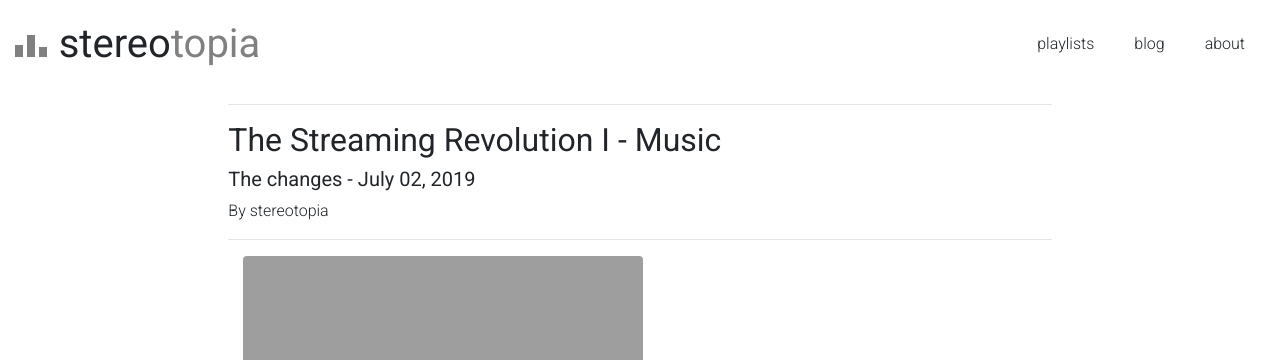
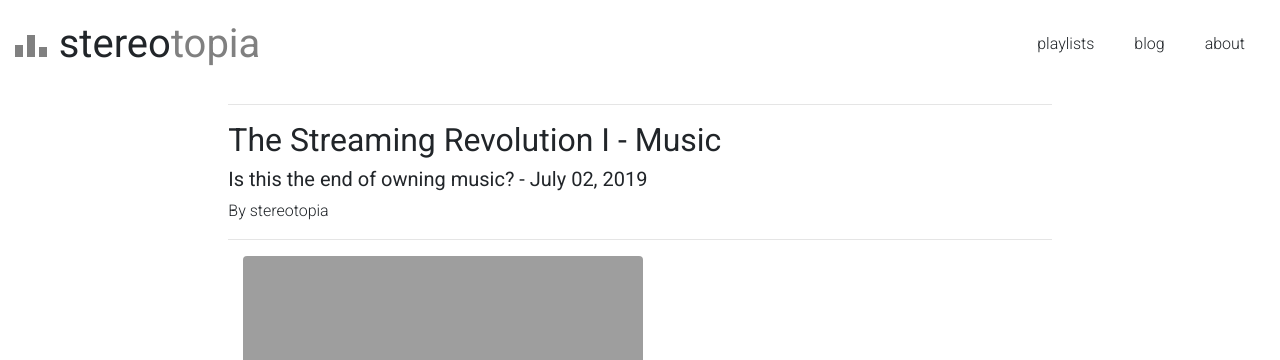
Before and after one commit to parm1der/parm1der.github.io, a Jekyll site: the page built from _posts/2019-07-02-music-streaming-revolution.md, in a window 1280 px wide. Shown: the top 360 px of the page. Built offline with Jekyll 4.4.1, drawn with Linux system fonts in a browser that asks for light colours.

Commit message:
revision 2 music

```diff
--- a/_posts/2019-07-02-music-streaming-revolution.md
+++ b/_posts/2019-07-02-music-streaming-revolution.md
@@ -1,14 +1,14 @@
 ---
 layout: post
 title: The Streaming Revolution I - Music
-subtitle: The changes
+subtitle: Is this the end of owning music?
 date: 2019-07-02 18:00
 author: stereotopia
 image: /assets/images/hmv-leic.jpg
 imagecaption: HMV LEICESTER
 category: posts
 keywords: Music, Streaming, HMV, Leicester, Spotify, Tech, Future
-description: Is this the end of owning music?
+description: I was walking through the city centre on my lunch break and the sign stopped me in my tracks. Leicester's HMV store is closing down. With streaming taking over, is this the end of owning music?
 excerpt_separator: <!--more-->
 ---
 
```
